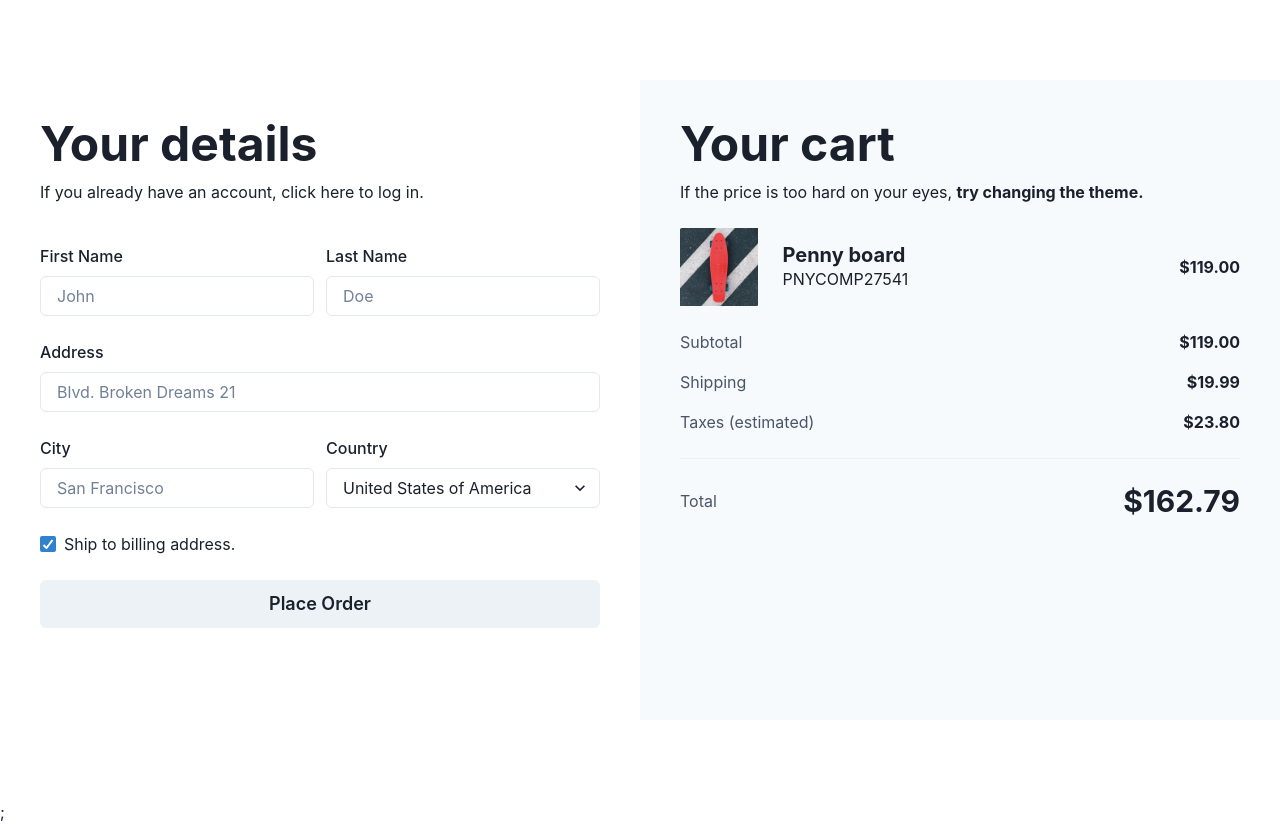
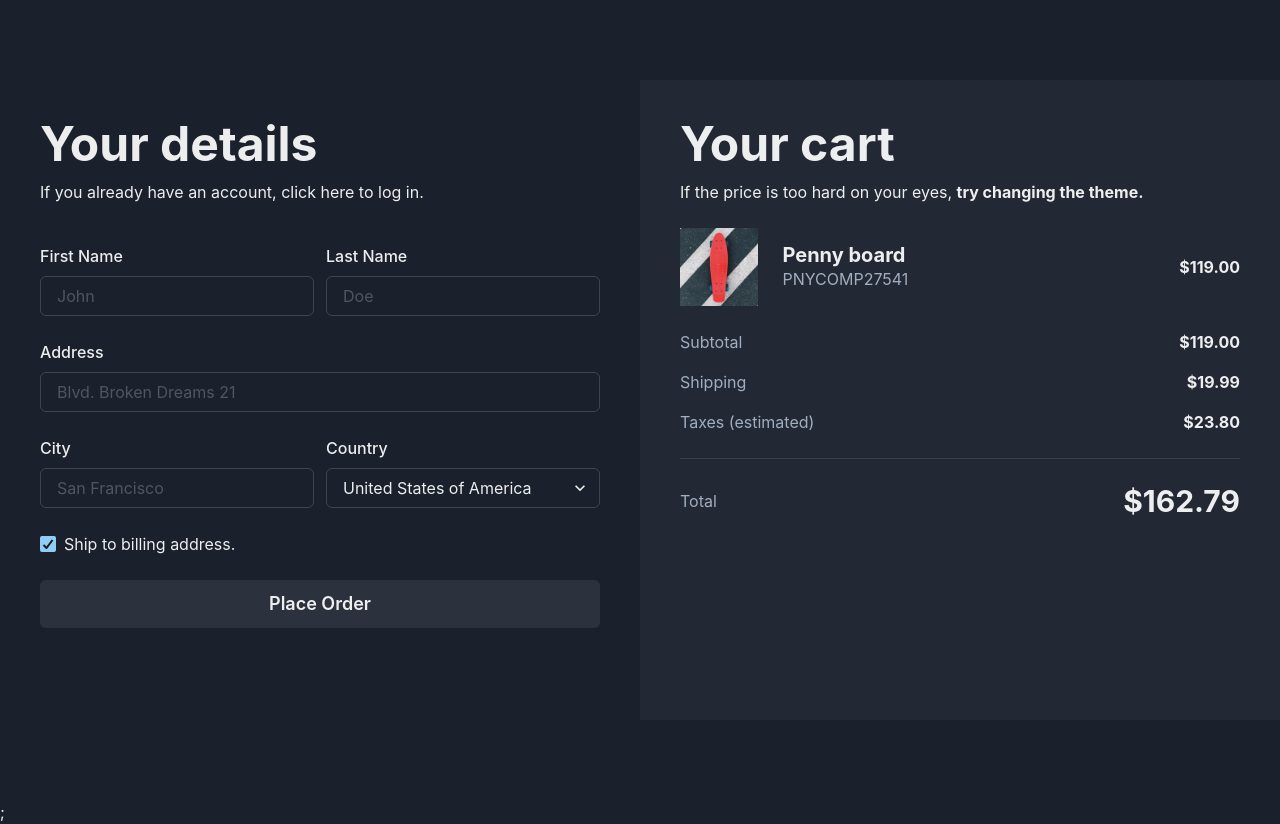
Before and after one commit to GuRuGu-Iterations/chakra-2, a Next.js app: page / in a window 1280 px wide. Built offline with nearby package versions, Linux system fonts and the light colour scheme.

Commit message:
feat: implement light-dark theme switching

```diff
--- a/pages/_app.tsx
+++ b/pages/_app.tsx
@@ -1,9 +1,10 @@
 import { AppProps } from 'next/app';
 import { ChakraProvider } from '@chakra-ui/react';
+import { theme } from './theme';
 
 const App = ({ Component, pageProps }: AppProps) => {
   return (
-    <ChakraProvider>
+    <ChakraProvider theme={theme} resetCSS>
       <Component {...pageProps} />;
     </ChakraProvider>
   );
--- /dev/null
+++ b/pages/theme.ts
@@ -0,0 +1,10 @@
+import { extendTheme, type ThemeConfig } from '@chakra-ui/react';
+
+const config: ThemeConfig = {
+  initialColorMode: 'dark',
+  useSystemColorMode: false,
+};
+
+const theme = extendTheme({ config });
+
+export { theme };
--- a/src/sections/cart.tsx
+++ b/src/sections/cart.tsx
@@ -7,13 +7,18 @@ import {
   Heading,
   Text,
   Divider,
-  Flex,
   AspectRatio,
   Stack,
+  useColorMode,
+  useColorModeValue,
 } from '@chakra-ui/react';
 import Skateboard from '@/src/assets/skateboard.png';
 
 const Cart = () => {
+  const { toggleColorMode } = useColorMode();
+  const bgColor = useColorModeValue('gray.50', 'whiteAlpha.50');
+  const secondaryTextColor = useColorModeValue('gray.600', 'gray.400');
+
   return (
     <VStack
       w='full'
@@ -21,13 +26,18 @@ const Cart = () => {
       p={10}
       spacing={6}
       alignItems='flex-start'
-      bg='gray.50'
+      bg={bgColor}
     >
       <VStack spacing={3} alignItems='flex-start'>
         <Heading size='2xl'>Your cart</Heading>
         <Text>
           If the price is too hard on your eyes,{' '}
-          <Button variant='link' colorScheme='black' fontWeight='bold'>
+          <Button
+            onClick={toggleColorMode}
+            variant='link'
+            colorScheme='black'
+            fontWeight='bold'
+          >
             try changing the theme.
           </Button>
         </Text>
@@ -45,28 +55,28 @@ const Cart = () => {
         >
           <VStack w='full' spacing={0} alignItems='flex-start'>
             <Heading size='md'>Penny board</Heading>
-            <Text>PNYCOMP27541</Text>
+            <Text color={secondaryTextColor}>PNYCOMP27541</Text>
           </VStack>
           <Heading size='sm'>$119.00</Heading>
         </Stack>
       </HStack>
       <VStack spacing={4} alignItems='stretch' w='full'>
         <HStack justifyContent='space-between'>
-          <Text color='gray.600'>Subtotal</Text>
+          <Text color={secondaryTextColor}>Subtotal</Text>
           <Heading size='sm'>$119.00</Heading>
         </HStack>
         <HStack justifyContent='space-between'>
-          <Text color='gray.600'>Shipping</Text>
+          <Text color={secondaryTextColor}>Shipping</Text>
           <Heading size='sm'>$19.99</Heading>
         </HStack>
         <HStack justifyContent='space-between'>
-          <Text color='gray.600'>Taxes (estimated)</Text>
+          <Text color={secondaryTextColor}>Taxes (estimated)</Text>
           <Heading size='sm'>$23.80</Heading>
         </HStack>
       </VStack>
       <Divider />
       <HStack justifyContent='space-between' w='full'>
-        <Text color='gray.600'>Total</Text>
+        <Text color={secondaryTextColor}>Total</Text>
         <Heading size='lg'>$162.79</Heading>
       </HStack>
     </VStack>
```
